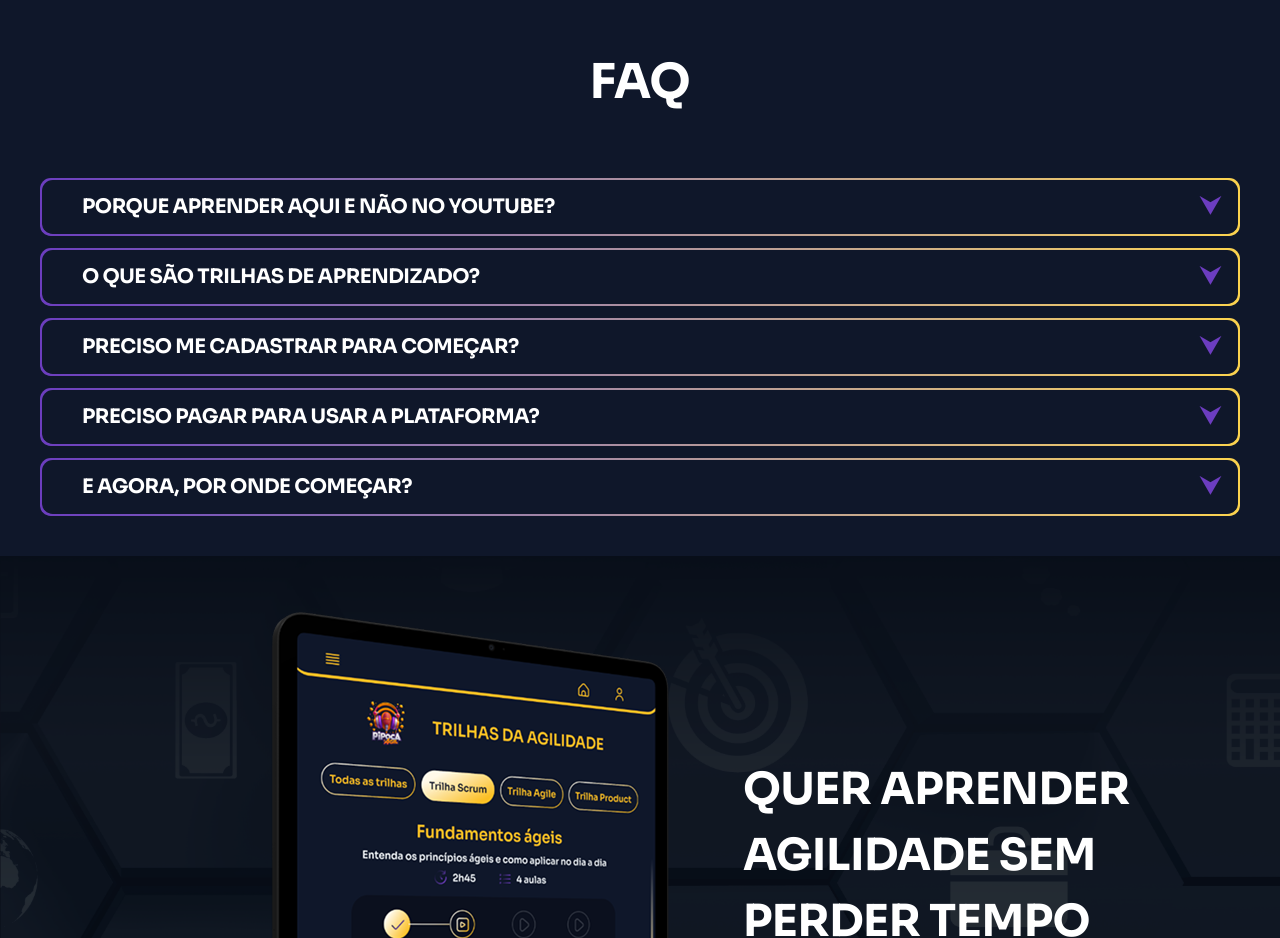
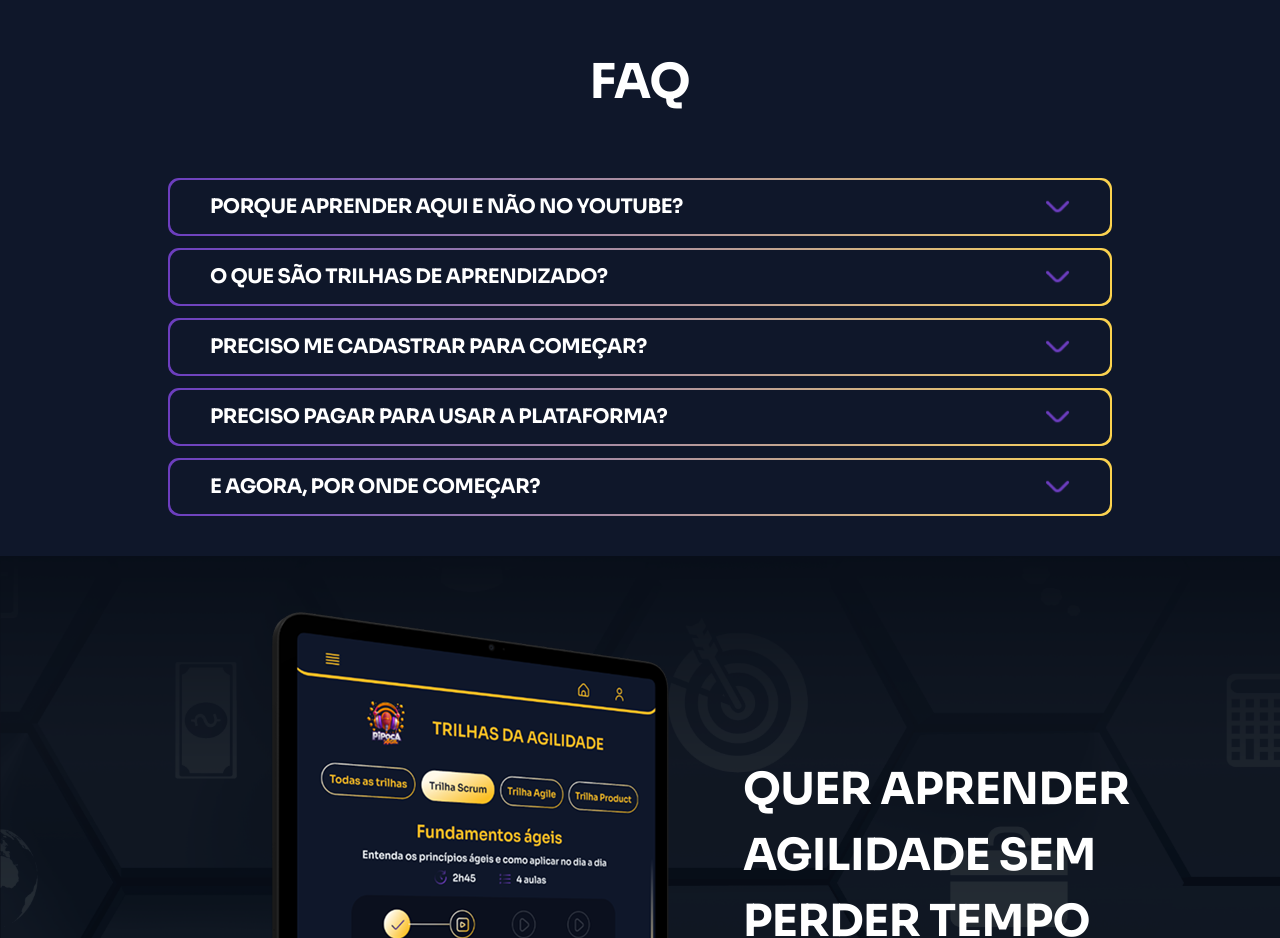
Before and after one commit to devsagileflow/acervo-inteligente-pipoca-agil, a Next.js app in the folder apps/web/: page / in a window 1280 px wide. Shown: the part 1920-2858 px from the top of the page. Built offline with nearby package versions, Linux system fonts and the light colour scheme.

Commit message:
feat(faq): make faq cards interactive with custom arrow icons

```diff
--- a/apps/web/src/app/(marketing)/aprenda-agilidade.tsx
+++ b/apps/web/src/app/(marketing)/aprenda-agilidade.tsx
@@ -1,3 +1,5 @@
+import { FaqItem } from "./components/faq-item";
+
 export const AprendaAgilidade = () => {
   return (
     <section className="relative overflow-hidden bg-[#0F172A] text-white">
@@ -5,91 +7,27 @@ export const AprendaAgilidade = () => {
         <article className="container mx-auto">
           <div>
             <h1 className="mt-4 mb-8 text-center text-5xl font-bold">FAQ</h1>
-            <div className="grid gap-y-3 p-10 text-[15px] md:text-[20px]">
-              <div className="relative w-full rounded-2xl bg-linear-to-r from-[#6C3DBF] to-[#FCD34D] p-0.5">
-                <button
-                  type="button"
-                  className="group grid h-full w-full grid-cols-2 rounded-2xl bg-[#0F172A] px-10 py-3 text-left"
-                >
-                  <p className="col-span-2 pr-8 font-bold">PORQUE APRENDER AQUI E NÃO NO YOUTUBE?</p>
-                  <div className="absolute top-3 right-5 text-2xl font-bold text-[#6C3DBF]">
-                    <p className="group-focus:hidden">⮟</p>
-                    <p className="hidden group-focus:flex">⮝</p>
-                  </div>
-                  <p className="col-span-2 hidden py-4 group-focus:flex">
-                    Porque aqui você não precisa adivinhar o que estudar. Os conteúdos já estão
-                    oganizados em trilhas para te guiar do começo ao próximo passo, sem perder
-                    tempo.
-                  </p>
-                </button>
-              </div>
-
-              <div className="relative w-full rounded-2xl bg-linear-to-r from-[#6C3DBF] to-[#FCD34D] p-0.5">
-                <button
-                  type="button"
-                  className="group grid h-full w-full grid-cols-2 rounded-2xl bg-[#0F172A] px-10 py-3 text-left"
-                >
-                  <p className="col-span-2 pr-8 font-bold">O QUE SÃO TRILHAS DE APRENDIZADO?</p>
-                  <div className="absolute top-3 right-5 text-2xl font-bold text-[#6C3DBF]">
-                    <p className="group-focus:hidden">⮟</p>
-                    <p className="hidden group-focus:flex">⮝</p>
-                  </div>
-                  <p className="col-span-2 hidden py-4 group-focus:flex">
-                    São sequências de conteúdos organizados para te ajudar a aprender com mais
-                    clareza e direção - sem ficar pulando de vídeo em vídeo.
-                  </p>
-                </button>
-              </div>
-
-              <div className="relative w-full rounded-2xl bg-linear-to-r from-[#6C3DBF] to-[#FCD34D] p-0.5">
-                <button
-                  type="button"
-                  className="group grid h-full w-full grid-cols-2 rounded-2xl bg-[#0F172A] px-10 py-3 text-left"
-                >
-                  <p className="col-span-2 pr-8 font-bold">PRECISO ME CADASTRAR PARA COMEÇAR?</p>
-                  <div className="absolute top-3 right-5 text-2xl font-bold text-[#6C3DBF]">
-                    <p className="group-focus:hidden">⮟</p>
-                    <p className="hidden group-focus:flex">⮝</p>
-                  </div>
-                  <p className="col-span-2 hidden py-4 group-focus:flex">
-                    Não. Você pode explorar as trilhas livremente e entender a proposta antes de
-                    qualquer cadastro.
-                  </p>
-                </button>
-              </div>
-
-              <div className="relative w-full rounded-2xl bg-linear-to-r from-[#6C3DBF] to-[#FCD34D] p-0.5">
-                <button
-                  type="button"
-                  className="group grid h-full w-full grid-cols-2 rounded-2xl bg-[#0F172A] px-10 py-3 text-left"
-                >
-                  <p className="col-span-2 pr-8 font-bold">PRECISO PAGAR PARA USAR A PLATAFORMA?</p>
-                  <div className="absolute top-3 right-5 text-2xl font-bold text-[#6C3DBF]">
-                    <p className="group-focus:hidden">⮟</p>
-                    <p className="hidden group-focus:flex">⮝</p>
-                  </div>
-                  <p className="col-span-2 hidden py-4 group-focus:flex">
-                    Não. O acesso às trilhas é 100% gratuito.
-                  </p>
-                </button>
-              </div>
-
-              <div className="relative w-full rounded-2xl bg-linear-to-r from-[#6C3DBF] to-[#FCD34D] p-0.5">
-                <button
-                  type="button"
-                  className="group grid h-full w-full grid-cols-2 rounded-2xl bg-[#0F172A] px-10 py-3 text-left"
-                >
-                  <p className="col-span-2 pr-8 font-bold">E AGORA, POR ONDE COMEÇAR?</p>
-                  <div className="absolute top-3 right-5 text-2xl font-bold text-[#6C3DBF]">
-                    <p className="group-focus:hidden">⮟</p>
-                    <p className="hidden group-focus:flex">⮝</p>
-                  </div>
-                  <p className="col-span-2 hidden py-4 group-focus:flex">
-                    Comece explorando as trilhas disponíveis e escolha aquela que mais faz sentido
-                    para você neste momento.
-                  </p>
-                </button>
-              </div>
+            <div className="mx-auto grid max-w-5xl gap-y-3 p-10 text-[15px] md:text-[20px]">
+              <FaqItem
+                question="PORQUE APRENDER AQUI E NÃO NO YOUTUBE?"
+                answer="Porque aqui você não precisa adivinhar o que estudar. Os conteúdos já estão oganizados em trilhas para te guiar do começo ao próximo passo, sem perder tempo."
+              />
+              <FaqItem
+                question="O QUE SÃO TRILHAS DE APRENDIZADO?"
+                answer="São sequências de conteúdos organizados para te ajudar a aprender com mais clareza e direção - sem ficar pulando de vídeo em vídeo."
+              />
+              <FaqItem
+                question="PRECISO ME CADASTRAR PARA COMEÇAR?"
+                answer="Não. Você pode explorar as trilhas livremente e entender a proposta antes de qualquer cadastro."
+              />
+              <FaqItem
+                question="PRECISO PAGAR PARA USAR A PLATAFORMA?"
+                answer="Não. O acesso às trilhas é 100% gratuito."
+              />
+              <FaqItem
+                question="E AGORA, POR ONDE COMEÇAR?"
+                answer="Comece explorando as trilhas disponíveis e escolha aquela que mais faz sentido para você neste momento."
+              />
             </div>
           </div>
         </article>
--- /dev/null
+++ b/apps/web/src/app/(marketing)/components/faq-item.tsx
@@ -0,0 +1,51 @@
+"use client";
+
+import { useState, useRef, useEffect } from "react";
+import Image from "next/image";
+
+type FaqItemProps = {
+  question: string;
+  answer: string;
+};
+
+export const FaqItem = ({ question, answer }: FaqItemProps) => {
+  const [isOpen, setIsOpen] = useState(false);
+  const cardRef = useRef<HTMLDivElement>(null);
+
+  useEffect(() => {
+    const handleClickOutside = (event: MouseEvent) => {
+      if (cardRef.current && !cardRef.current.contains(event.target as Node)) {
+        setIsOpen(false);
+      }
+    };
+
+    document.addEventListener("mousedown", handleClickOutside);
+    return () => document.removeEventListener("mousedown", handleClickOutside);
+  }, []);
+
+  return (
+    <div
+      ref={cardRef}
+      className="relative w-full rounded-2xl bg-linear-to-r from-[#6C3DBF] to-[#FCD34D] p-0.5"
+    >
+      <button
+        type="button"
+        onClick={() => setIsOpen((prev) => !prev)}
+        className="grid w-full rounded-2xl bg-[#0F172A] px-10 py-3 text-left"
+      >
+        <div className="flex items-center justify-between gap-4">
+          <p className="font-bold">{question}</p>
+          <Image
+            src={isOpen ? "/img/seta-pra-cima.png" : "/img/seta-pra-baixo.png"}
+            alt={isOpen ? "Recolher" : "Expandir"}
+            width={24}
+            height={24}
+          />
+        </div>
+        {isOpen && <p className="py-4">{answer}</p>}
+      </button>
+    </div>
+  );
+};
+
+export default FaqItem;
```
Also changed, not shown: apps/web/public/img/seta-pra-baixo.png (added), apps/web/public/img/seta-pra-cima.png (added).
